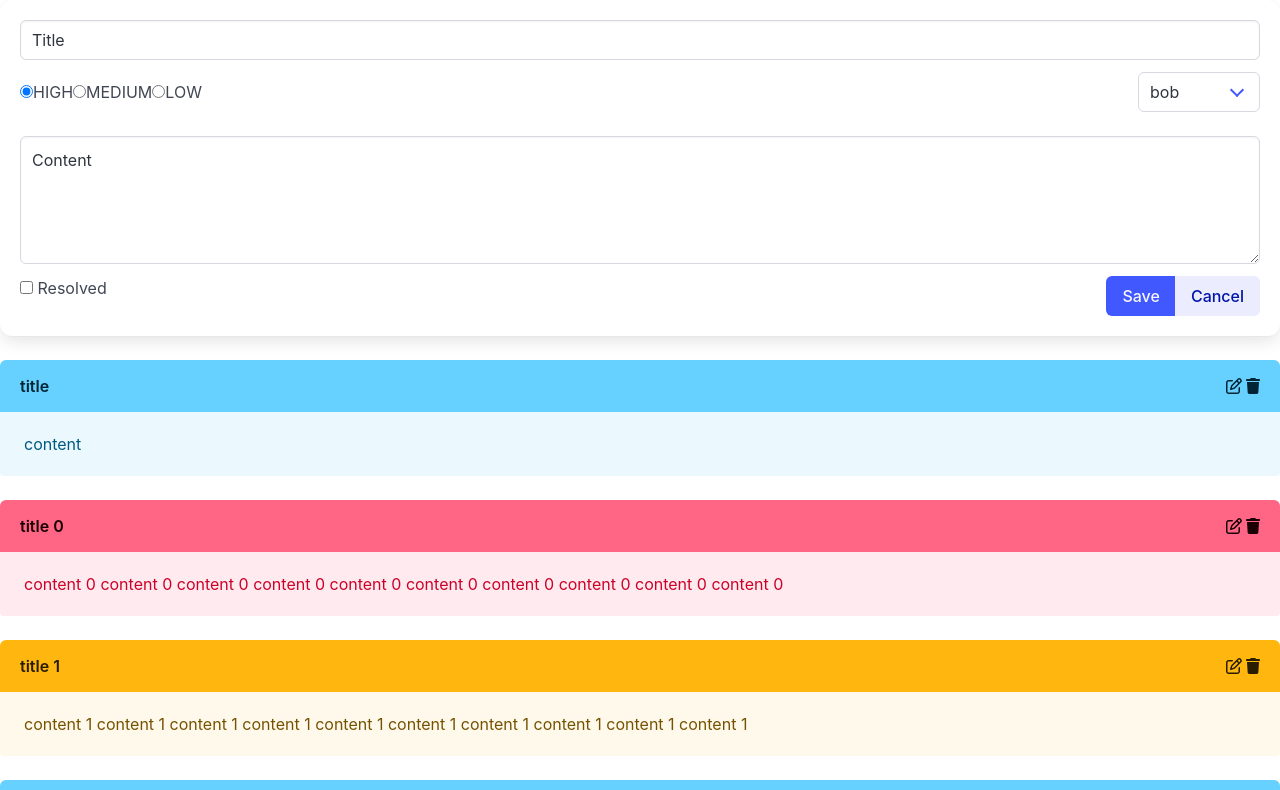
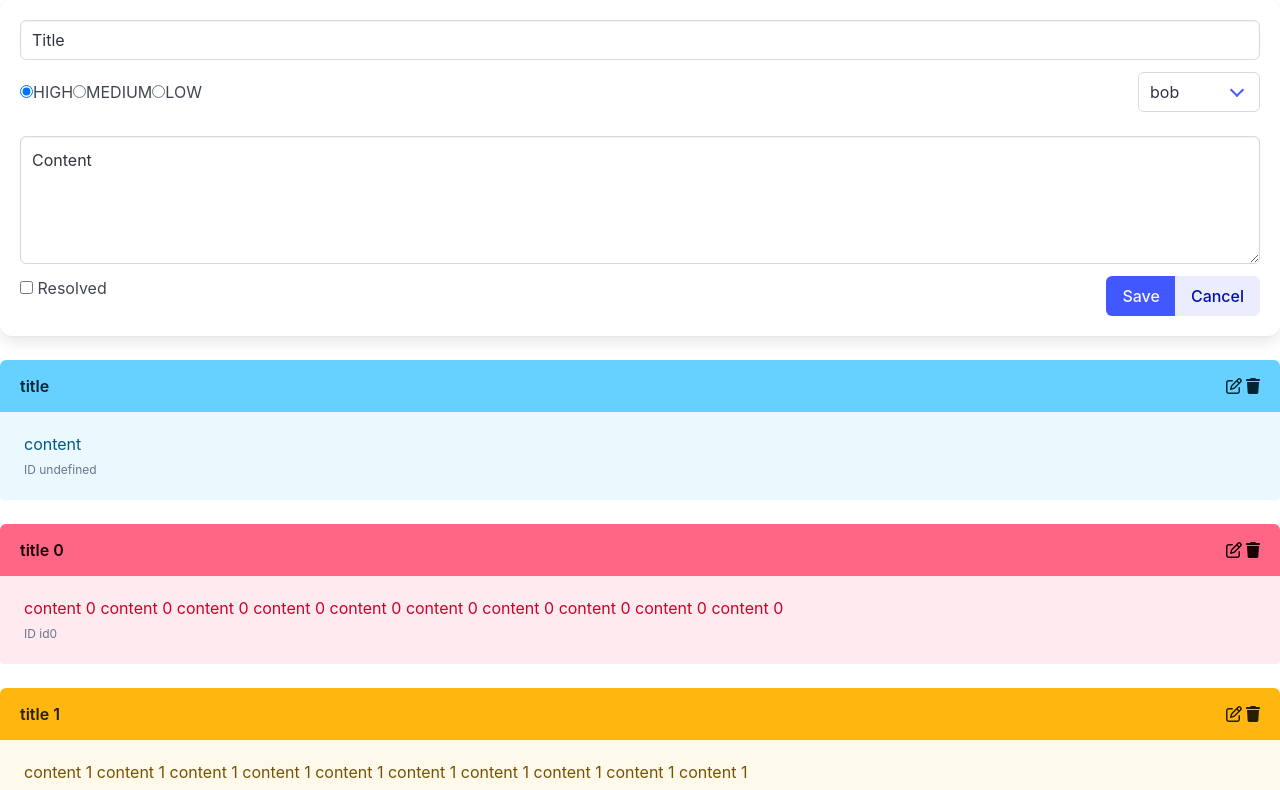
Before and after one commit to tim811223/ReactJS, a React (Vite) app in the folder ch9/TODO-LIST/assignments/todo-list/: page / in a window 1280 px wide. Shown: the top 790 px of the page. Built offline with nearby package versions, Linux system fonts and the light colour scheme.

Commit message:
ch9-94  props加上id,接下來要加上編輯跟刪除功能,所以每個Todoitem都要有id,類似訂單編號 (每個使用到todoitem都要加上id)

```diff
--- a/ch9/TODO-LIST/assignments/todo-list/src/App.tsx
+++ b/ch9/TODO-LIST/assignments/todo-list/src/App.tsx
@@ -4,6 +4,7 @@ import { Todolist } from "./Todos/Todolist";
 
 export const App = () => {
   const todo = {
+    id: "id0",
     title: "Title",
     priority: 0,
     assignee: "bob",
--- a/ch9/TODO-LIST/assignments/todo-list/src/Todos/TodoItem.tsx
+++ b/ch9/TODO-LIST/assignments/todo-list/src/Todos/TodoItem.tsx
@@ -11,6 +11,7 @@ export enum Priority {
 }
 
 export interface Props {
+  id: string;
   title: string;
   content: string;
   priority: Priority;
@@ -19,6 +20,7 @@ export interface Props {
 }
 
 export const TodoItem: FC<Props> = ({
+  id,
   title,
   content,
   priority,
@@ -50,10 +52,15 @@ export const TodoItem: FC<Props> = ({
         </div>
         <div className="message-body">
           <div>{content}</div>
-          <div className="has-text-right">
-            {assignee ? (
-              <span className=" has-text-grey is-size-7">{`assigned to @${assignee}`}</span>
-            ) : null}
+          <div className="columns">
+            <div className="column">
+              <span className=" has-text-grey is-size-7">{`ID ${id}`}</span>
+            </div>
+            <div className="column has-text-right">
+              {assignee ? (
+                <span className=" has-text-grey is-size-7">{`assigned to @${assignee}`}</span>
+              ) : null}
+            </div>
           </div>
         </div>
       </article>
--- a/ch9/TODO-LIST/assignments/todo-list/src/Todos/utils/getTodoItems.ts
+++ b/ch9/TODO-LIST/assignments/todo-list/src/Todos/utils/getTodoItems.ts
@@ -1,6 +1,7 @@
 import _ from "lodash";
 
 export interface TodoItemModel {
+  id: string;
   title: string;
   content: string;
   priority: number;
@@ -13,6 +14,7 @@ export const getTodoItems = (n: number): TodoItemModel[] =>
   _.range(n).map((i) => {
     const t = Date.now();
     return {
+      id: `id${i}`,
       title: `title ${i}`,
       content: `content ${i} `.repeat(10),
       priority: i % 3,
```
